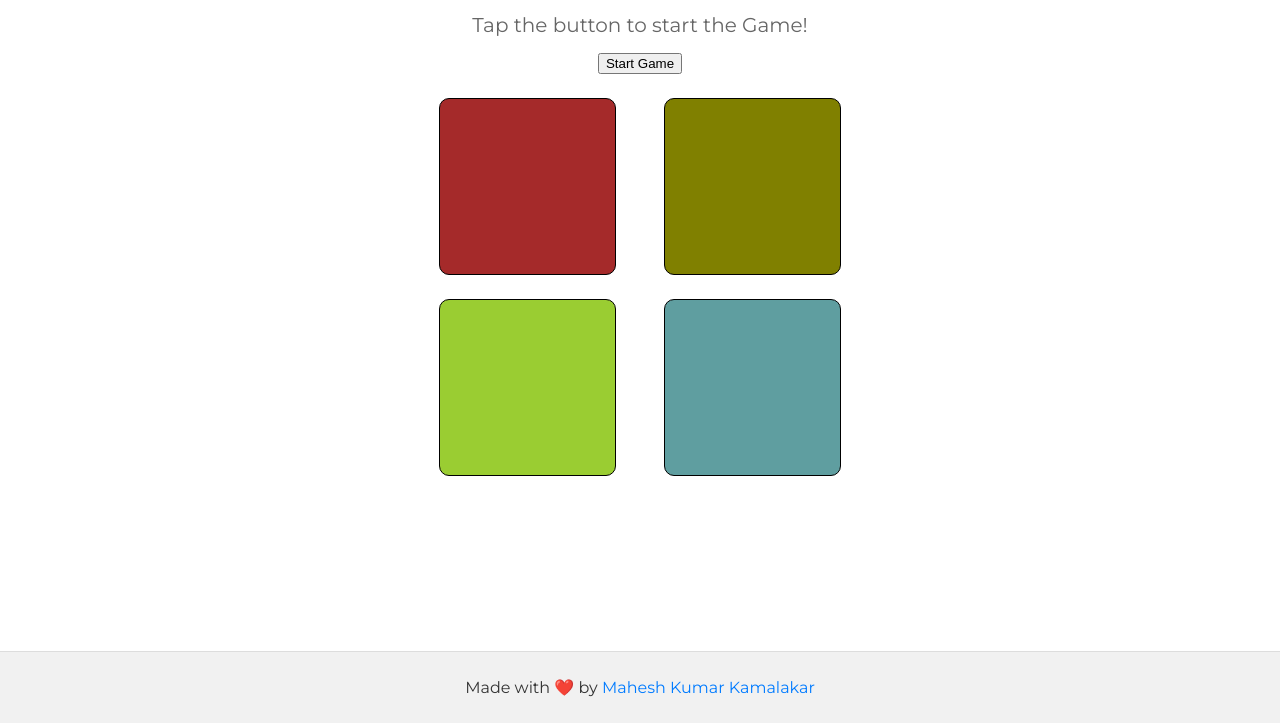
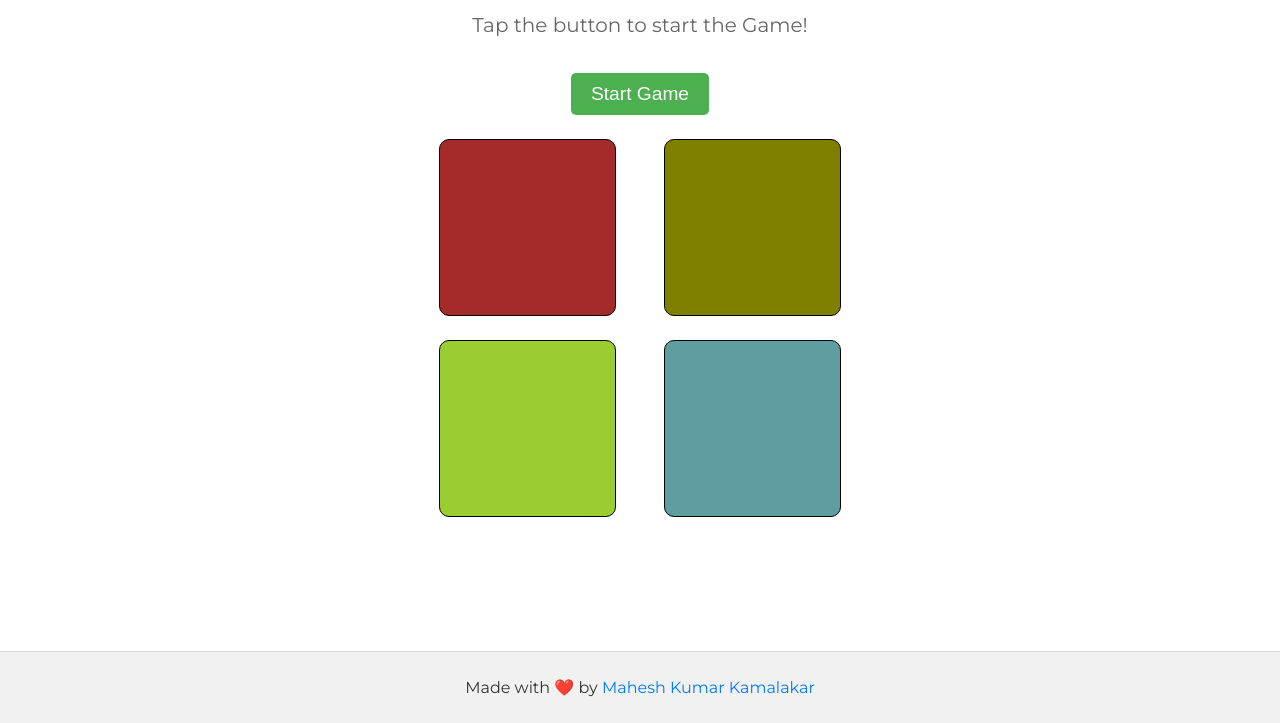
Before and after one commit to maverickprofile/simon-says-game, a plain HTML site: page index.html in a window 1280 px wide. Shown: the part 77-800 px from the top of the page. Drawn offline with Linux system fonts and the light colour scheme.

Commit message:
Update style.css
added start button styling

```diff
--- a/style.css
+++ b/style.css
@@ -17,6 +17,21 @@ h2 {
     margin: 1rem 0;
     color: #666;
 }
+#start-btn {
+    font-size: 1.2rem;
+    padding: 10px 20px;
+    margin-top: 20px;
+    cursor: pointer;
+    border: none;
+    border-radius: 5px;
+    background-color: #4CAF50;
+    color: white;
+}
+
+#start-btn:hover {
+    background-color: #45a049;
+}
+
 .btn{
     height: 175px;
     width: 175px;
```
